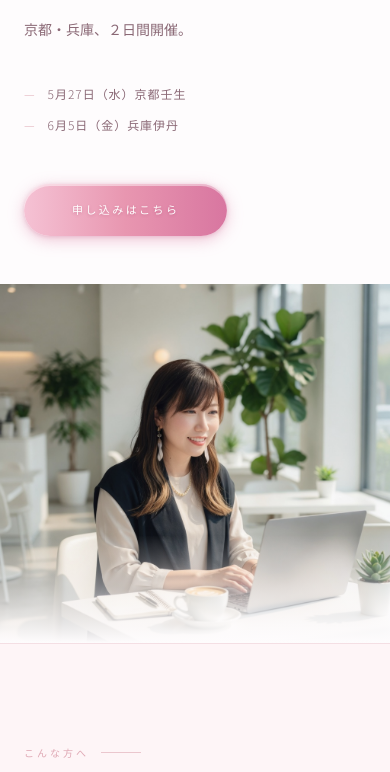
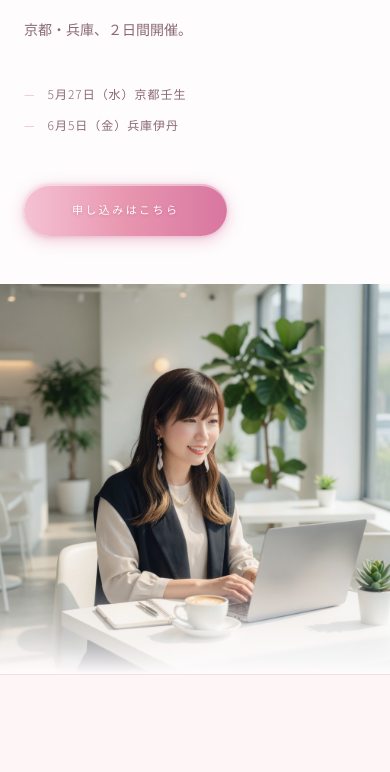
Before and after one commit to ckgtyd/sagyokai05, a plain HTML site: page index.html in a window 390 px wide. Shown: the part 310-1082 px from the top of the page. Drawn offline with Linux system fonts and the light colour scheme.

Commit message:
Add files via upload

```diff
--- a/index.html
+++ b/index.html
@@ -329,9 +329,9 @@
       nav { padding: 16px 24px; }
       #hero { grid-template-columns: 1fr; min-height: auto; }
       .hero-text { padding: 100px 24px 48px; }
-      .hero-img-wrap { height: 92vw; max-height: 480px; }
-      .hero-img-wrap img { object-position: center 28%; }
-      .hero-img-wrap::before { background: linear-gradient(to bottom, transparent 70%, var(--bg) 100%); }
+      .hero-img-wrap { height: auto; aspect-ratio: 1/1; }
+      .hero-img-wrap img { object-position: center center; }
+      .hero-img-wrap::before { background: linear-gradient(to bottom, transparent 75%, var(--bg) 100%); }
       .empathy-grid { grid-template-columns: 1fr; }
       .empathy-item:nth-child(odd) { border-right: none; }
       .about-inner { grid-template-columns: 1fr; gap: 40px; }
```
